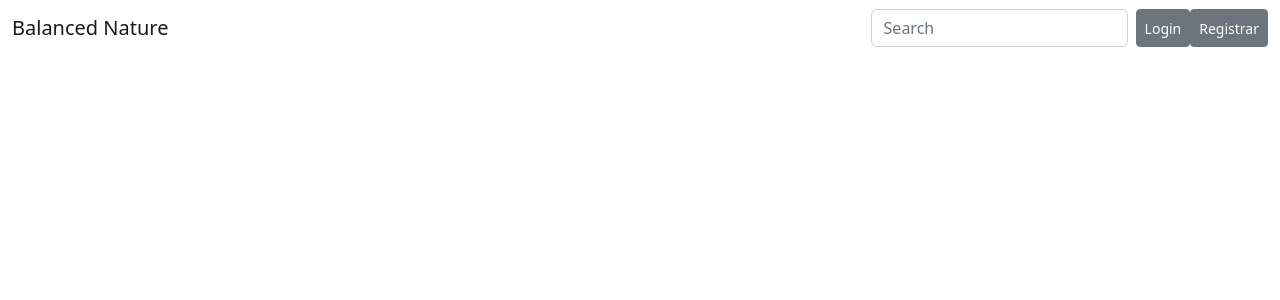
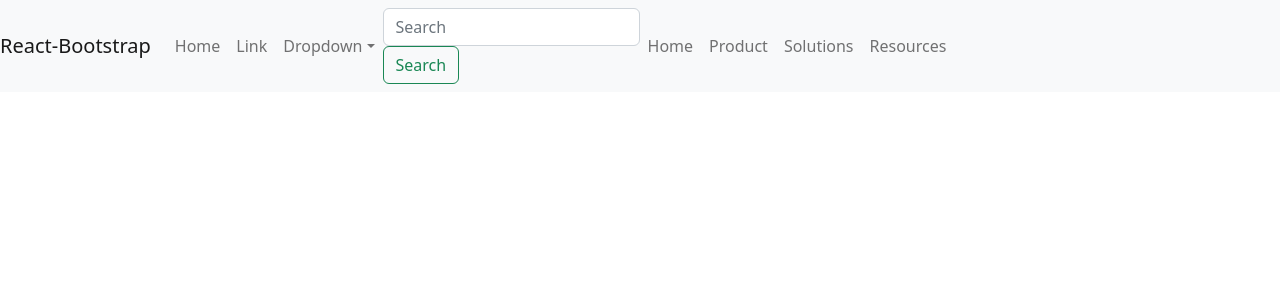
Before and after one commit to devMatheusR/webStore, a React (Vite) app in the folder frontend/: page / in a window 1280 px wide. Shown: the top 300 px of the page. Built offline with nearby package versions, Linux system fonts and the light colour scheme.

Commit message:
desconsiderar

```diff
--- a/frontend/src/components/NavBar/index.tsx
+++ b/frontend/src/components/NavBar/index.tsx
@@ -1,7 +1,7 @@
 import Container from 'react-bootstrap/Container';
 import Nav from 'react-bootstrap/Nav';
 import Navbar from 'react-bootstrap/Navbar';
-import { Button, Form } from 'react-bootstrap';
+import { Button, Form, NavDropdown, FormControl } from 'react-bootstrap';
 
 
 
@@ -14,33 +14,35 @@
 function NavBar() {
     return (
         <>
-            <Navbar bg={theme.background} expand="md">
-                <Container>
-                    <Navbar.Brand href="#home">Balanced Nature</Navbar.Brand>
+            <Navbar bg="light" expand="lg">
+                <Navbar.Brand href="#home">React-Bootstrap</Navbar.Brand>
+                <Navbar.Toggle aria-controls="basic-navbar-nav" />
+                <Navbar.Collapse id="basic-navbar-nav">
 
-                </Container>
-                <Container>
-                    <Navbar.Toggle aria-controls="basic-navbar-nav" />
-                    <Navbar.Collapse id="basic-navbar-nav">
-                    </Navbar.Collapse>
-                    <Nav className='justify-content-end'>
-                        <Form className="d-flex">
-                            <Form.Control
-                                type="search"
-                                placeholder="Search"
-                                className="me-2"
-                                aria-label="Search"
-                            />
-                        </Form>
-
-                        <Button variant="secondary" size="sm">
-                            Login
-                        </Button>
-                        <Button variant="secondary" size="sm">
-                            Registrar
-                        </Button>
+                    <Nav className="mr-auto">
+                        <Nav.Link href="#home">Home</Nav.Link>
+                        <Nav.Link href="#link">Link</Nav.Link>
+                        <NavDropdown title="Dropdown" id="basic-nav-dropdown">
+                            <NavDropdown.Item href="#action/3.1">Action</NavDropdown.Item>
+                            <NavDropdown.Item href="#action/3.2">Another action</NavDropdown.Item>
+                            <NavDropdown.Item href="#action/3.3">Something</NavDropdown.Item>
+                            <NavDropdown.Divider />
+                            <NavDropdown.Item href="#action/3.4">Separated link</NavDropdown.Item>
+                        </NavDropdown>
                     </Nav>
-                </Container>
+                    <Form inline>
+                        <FormControl type="text" placeholder="Search" className="mr-sm-2" />
+                        <Button variant="outline-success">Search</Button>
+                    </Form>
+                    <span className="Nav">
+                        <Nav className="justify-content-center">
+                            <Nav.Link href="#home">Home</Nav.Link>
+                            <Nav.Link href="#home">Product</Nav.Link>
+                            <Nav.Link href="#home">Solutions</Nav.Link>
+                            <Nav.Link href="#home">Resources</Nav.Link>
+                        </Nav>
+                    </span>
+                </Navbar.Collapse>
             </Navbar>
         </>
     )
```
